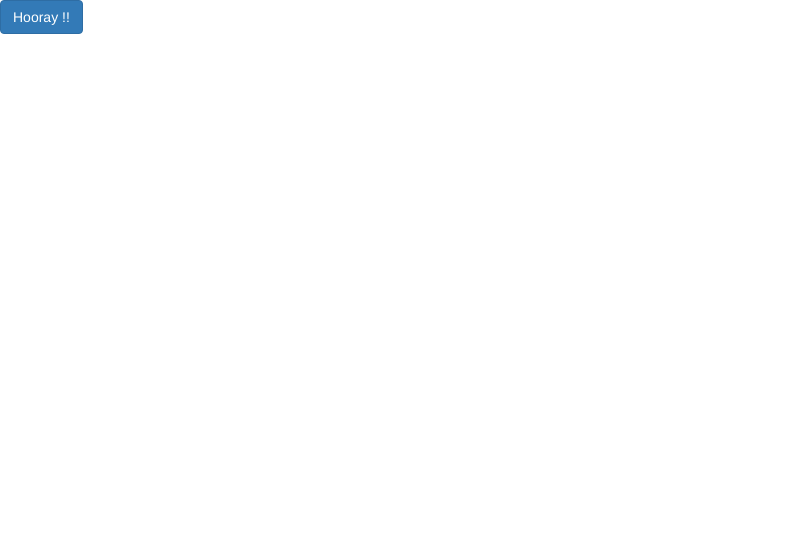
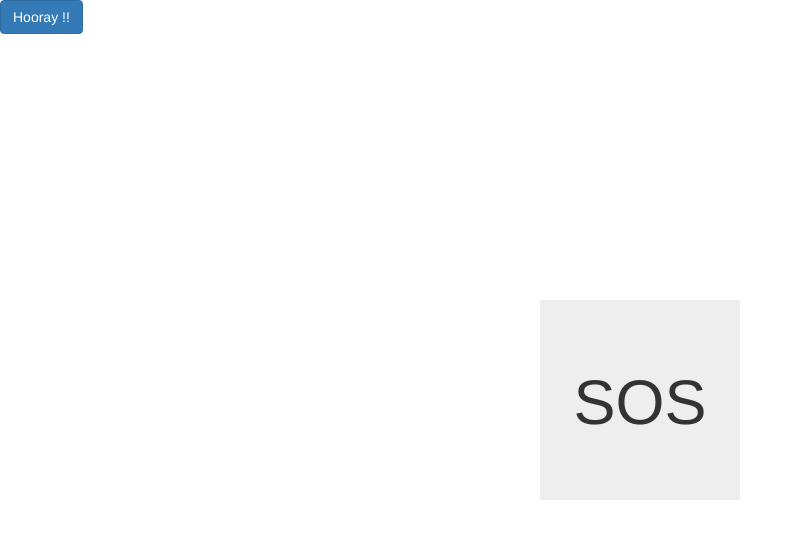
Before and after one commit to fancn21th/0_108_Vanilla_JS_DragNDrop, a website: page src/index.html in a window 1280 px wide. Shown: the whole page, without its empty margins (0-803 px from the left). Drawn offline with nearby package versions, Linux system fonts and the light colour scheme; files that its build step writes are made by us from their sources.

Commit message:
fix: Correct positioning

```diff
--- a/src/app/main.js
+++ b/src/app/main.js
@@ -1,34 +1,36 @@
 var ball = document.getElementById("ball");
 
 ball.onmousedown = function(event) {
-  // (1) start the process
+  let shiftX = event.clientX - ball.getBoundingClientRect().left;
+  let shiftY = event.clientY - ball.getBoundingClientRect().top;
 
-  // (2) prepare to moving: make absolute and on top by z-index
   ball.style.position = "absolute";
   ball.style.zIndex = 1000;
-  // move it out of any current parents directly into body
-  // to make it positioned relative to the body
   document.body.append(ball);
-  // ...and put that absolutely positioned ball under the pointer
 
   moveAt(event.pageX, event.pageY);
 
-  // centers the ball at (pageX, pageY) coordinates
+  // moves the ball at (pageX, pageY) coordinates
+  // taking initial shifts into account
   function moveAt(pageX, pageY) {
-    ball.style.left = pageX - ball.offsetWidth / 2 + "px";
-    ball.style.top = pageY - ball.offsetHeight / 2 + "px";
+    ball.style.left = pageX - shiftX + "px";
+    ball.style.top = pageY - shiftY + "px";
   }
 
   function onMouseMove(event) {
     moveAt(event.pageX, event.pageY);
   }
 
-  // (3) move the ball on mousemove
+  // move the ball on mousemove
   document.addEventListener("mousemove", onMouseMove);
 
-  // (4) drop the ball, remove unneeded handlers
+  // drop the ball, remove unneeded handlers
   ball.onmouseup = function() {
     document.removeEventListener("mousemove", onMouseMove);
     ball.onmouseup = null;
   };
 };
+
+ball.ondragstart = function() {
+  return false;
+};
--- /dev/null
+++ b/src/assets/css/main.css
@@ -0,0 +1,11 @@
+#sos {
+  width: 200px;
+  height: 200px;
+  margin: 0;
+  position: absolute;
+  top: 50%;
+  left: 50%;
+  -ms-transform: translate(-50%, -50%);
+  transform: translate(-50%, -50%);
+  text-align: center;
+}
--- a/src/index.html
+++ b/src/index.html
@@ -24,6 +24,9 @@
     >
       Hooray !!
     </button>
+    <div id="sos" class="jumbotron">
+      <h1>SOS</h1>
+    </div>
     <!-- whatever js starts -->
     <script src="https://cdnjs.cloudflare.com/ajax/libs/jquery/1.12.4/jquery.min.js"></script>
     <script src="https://cdnjs.cloudflare.com/ajax/libs/twitter-bootstrap/3.4.1/js/bootstrap.min.js"></script>
```
Also changed, not shown: src/assets/css/test.css (deleted).
